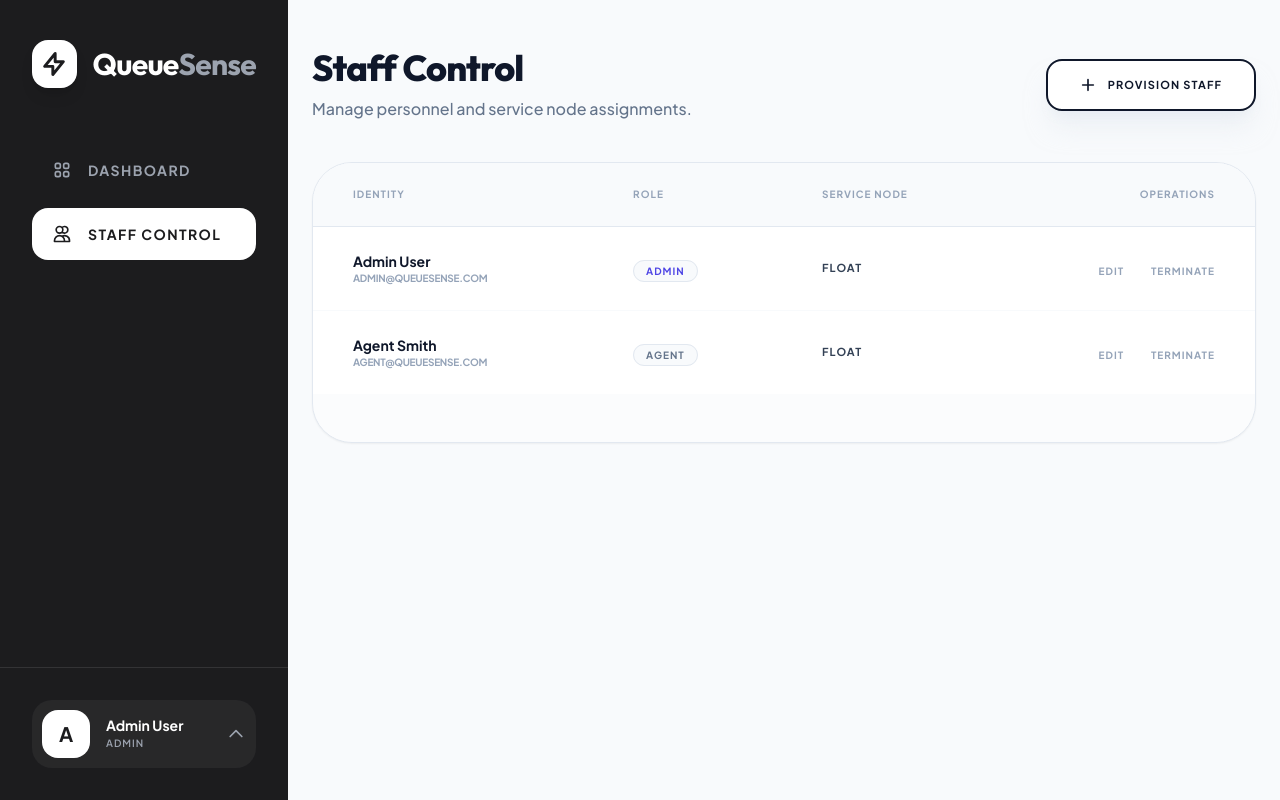
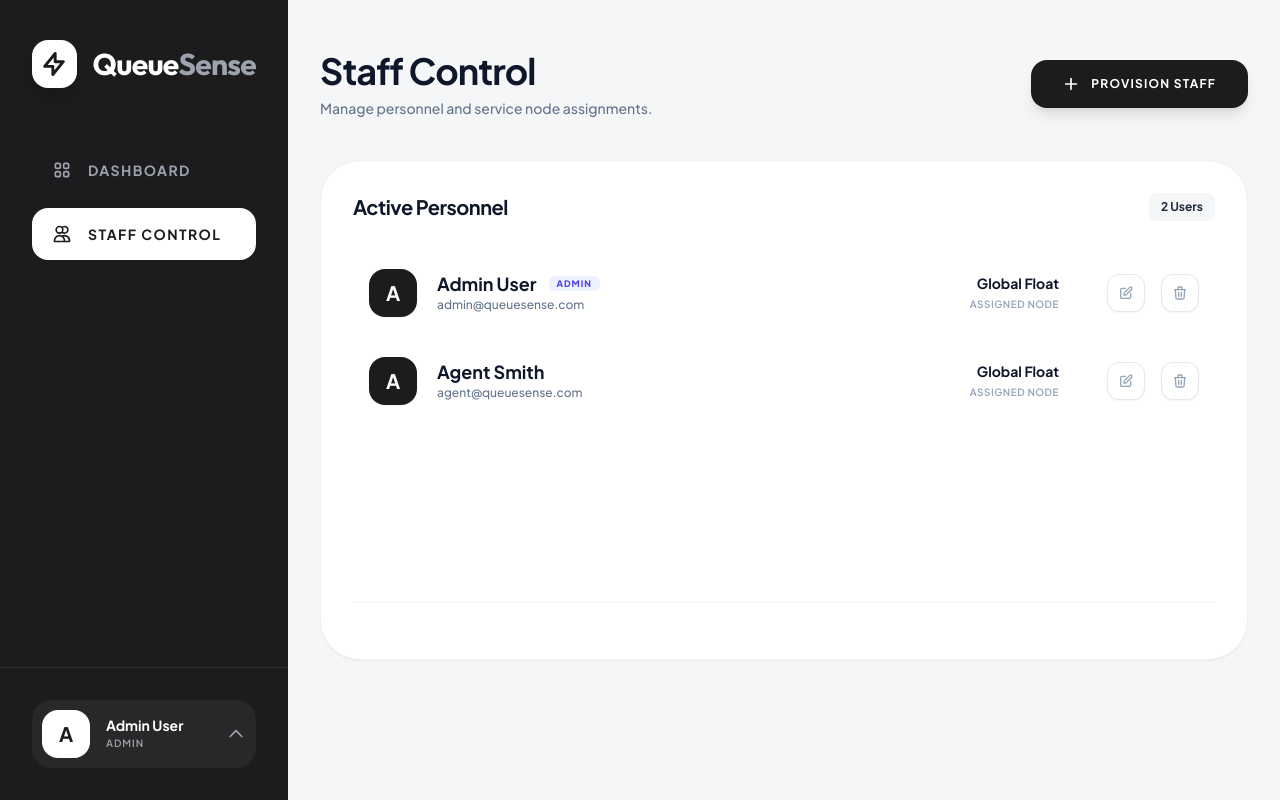
Before and after one commit to HalimaSabri/QueueSense, a Laravel app: page /admin/agents in a window 1280 px wide. Run offline with Laravel 12, Linux system fonts and the light colour scheme; a user stored in the database is signed in; data comes from the database, SQL or seed files in the repository; style sheets or scripts are compiled from the project's sources; some libraries are stand-ins or nearby versions.

Commit message:
the UI now is pretty good

```diff
--- a/resources/views/livewire/admin/manage-agents.blade.php
+++ b/resources/views/livewire/admin/manage-agents.blade.php
@@ -1,62 +1,81 @@
-<div class="py-12 bg-slate-50 min-h-screen font-sans">
-    <div class="max-w-7xl mx-auto px-6 space-y-10">
+<div class="py-12 w-full">
+    <div class="max-w-[85rem] mx-auto px-6 lg:px-8 space-y-10">
 
         <!-- Header -->
         <div class="flex flex-col md:flex-row md:items-center justify-between gap-8">
             <div>
-                <h1 class="text-4xl font-extrabold text-slate-900 tracking-tight font-['Outfit']">Staff Control</h1>
-                <p class="mt-2 text-slate-500 font-medium leading-relaxed">Manage personnel and service node assignments.</p>
+                <h1 class="text-[2.25rem] font-bold text-slate-900 leading-tight tracking-tight">Staff Control</h1>
+                <p class="text-slate-500 text-sm font-medium leading-relaxed mt-1">Manage personnel and service node assignments.</p>
             </div>
 
-            <button wire:click="openModal" class="px-8 py-4 bg-white border-2 border-slate-900 text-slate-900 text-[11px] font-bold uppercase tracking-widest rounded-2xl hover:bg-slate-50 transition-all flex items-center shadow-xl shadow-slate-200/50">
+            <button wire:click="openModal" class="px-8 py-4 bg-[#1c1c1e] text-white text-xs font-bold uppercase tracking-widest rounded-2xl hover:bg-black transition-all flex items-center shadow-lg shadow-black/10">
                 <svg class="w-4 h-4 mr-3" fill="none" stroke="currentColor" viewBox="0 0 24 24"><path stroke-linecap="round" stroke-linejoin="round" stroke-width="2.5" d="M12 4v16m8-8H4"></path></svg>
                 Provision Staff
             </button>
         </div>
 
         @if (session()->has('message'))
-            <div class="bg-white border border-slate-200 text-slate-900 px-6 py-4 rounded-2xl font-bold text-[11px] uppercase tracking-widest shadow-sm">
+            <div class="bg-[#1c1c1e] text-white px-6 py-4 rounded-2xl font-bold text-[11px] uppercase tracking-widest shadow-lg">
                 {{ session('message') }}
             </div>
         @endif
 
-        <!-- Agents Table -->
-        <div class="bg-white rounded-[2.5rem] shadow-sm border border-slate-200 overflow-hidden">
-            <table class="w-full text-left border-collapse">
-                <thead>
-                    <tr class="bg-slate-50 border-b border-slate-200">
-                        <th class="px-10 py-6 text-[10px] font-bold text-slate-400 uppercase tracking-widest">Identity</th>
-                        <th class="px-10 py-6 text-[10px] font-bold text-slate-400 uppercase tracking-widest">Role</th>
-                        <th class="px-10 py-6 text-[10px] font-bold text-slate-400 uppercase tracking-widest">Service Node</th>
-                        <th class="px-10 py-6 text-[10px] font-bold text-slate-400 uppercase tracking-widest text-right">Operations</th>
-                    </tr>
-                </thead>
-                <tbody class="divide-y divide-slate-50">
-                    @foreach($agents as $agent)
-                        <tr class="hover:bg-slate-50/50 transition-colors">
-                            <td class="px-10 py-6">
-                                <div class="text-sm font-bold text-slate-900">{{ $agent->name }}</div>
-                                <div class="text-[10px] text-slate-400 font-bold uppercase tracking-tight">{{ $agent->email }}</div>
-                            </td>
-                            <td class="px-10 py-6">
-                                <span class="px-3 py-1 bg-slate-50 border border-slate-200 rounded-full text-[10px] font-bold uppercase tracking-widest {{ $agent->role === 'admin' ? 'text-indigo-600' : 'text-slate-500' }}">
-                                    {{ $agent->role }}
-                                </span>
-                            </td>
-                            <td class="px-10 py-6">
-                                <div class="text-[11px] font-bold text-slate-700 uppercase tracking-widest">
-                                    {{ $agent->service ? $agent->service->name : 'FLOAT' }}
-                                </div>
-                            </td>
-                            <td class="px-10 py-6 text-right space-x-6">
-                                <button wire:click="edit({{ $agent->id }})" class="text-[10px] font-bold uppercase tracking-widest text-slate-400 hover:text-slate-900 transition-colors">Edit</button>
-                                <button wire:click="delete({{ $agent->id }})" wire:confirm="Terminate session?" class="text-[10px] font-bold uppercase tracking-widest text-slate-400 hover:text-rose-600 transition-colors">Terminate</button>
-                            </td>
-                        </tr>
-                    @endforeach
-                </tbody>
-            </table>
-            <div class="px-10 py-6 bg-slate-50/50">
+        <!-- Agents List (Premium Custom Style) -->
+        <div class="bg-white rounded-[2.5rem] shadow-sm border border-gray-200/60 p-8 flex flex-col min-h-[500px]">
+            <div class="flex items-center justify-between mb-8">
+                <h3 class="text-xl font-bold text-slate-900 tracking-tight">Active Personnel</h3>
+                <span class="text-xs font-bold bg-[#f4f6f8] text-slate-800 px-3 py-1.5 rounded-lg">{{ $agents->total() }} Users</span>
+            </div>
+
+            <div class="flex-1 space-y-2">
+                @forelse($agents as $agent)
+                    <!-- List Item -->
+                    <div class="flex items-center justify-between p-4 rounded-2xl hover:bg-[#f4f6f8] transition-colors group">
+                        <div class="flex items-center space-x-5">
+                            <!-- Avatar Circle -->
+                            <div class="w-12 h-12 rounded-[1rem] bg-[#1c1c1e] text-white flex items-center justify-center font-bold text-xl shadow-sm">
+                                {{ substr($agent->name, 0, 1) }}
+                            </div>
+                            <div>
+                                <p class="font-bold text-slate-900 text-lg leading-tight flex items-center gap-3">
+                                    {{ $agent->name }}
+                                    @if($agent->role === 'admin')
+                                        <span class="px-2 py-0.5 bg-indigo-50 text-indigo-600 rounded-md text-[9px] uppercase tracking-widest font-black">Admin</span>
+                                    @endif
+                                </p>
+                                <p class="text-xs text-slate-500 font-medium mt-0.5">{{ $agent->email }}</p>
+                            </div>
+                        </div>
+
+                        <div class="flex items-center space-x-12">
+                            <!-- Service Node -->
+                            <div class="hidden md:block text-right">
+                                <p class="text-sm font-bold text-slate-900">{{ $agent->service ? $agent->service->name : 'Global Float' }}</p>
+                                <p class="text-[10px] text-slate-400 font-semibold uppercase tracking-wider mt-1">Assigned Node</p>
+                            </div>
+
+                            <!-- Operations -->
+                            <div class="flex items-center space-x-4">
+                                <button wire:click="edit({{ $agent->id }})" class="p-2.5 bg-white border border-gray-200 rounded-xl text-slate-400 hover:text-[#1c1c1e] hover:border-slate-400 transition-all shadow-sm">
+                                    <svg class="w-4 h-4" fill="none" stroke="currentColor" viewBox="0 0 24 24"><path stroke-linecap="round" stroke-linejoin="round" stroke-width="2" d="M11 5H6a2 2 0 00-2 2v11a2 2 0 002 2h11a2 2 0 002-2v-5m-1.414-9.414a2 2 0 112.828 2.828L11.828 15H9v-2.828l8.586-8.586z"></path></svg>
+                                </button>
+                                <button wire:click="delete({{ $agent->id }})" wire:confirm="Terminate session?" class="p-2.5 bg-white border border-gray-200 rounded-xl text-slate-400 hover:text-rose-600 hover:border-rose-200 transition-all shadow-sm">
+                                    <svg class="w-4 h-4" fill="none" stroke="currentColor" viewBox="0 0 24 24"><path stroke-linecap="round" stroke-linejoin="round" stroke-width="2" d="M19 7l-.867 12.142A2 2 0 0116.138 21H7.862a2 2 0 01-1.995-1.858L5 7m5 4v6m4-6v6m1-10V4a1 1 0 00-1-1h-4a1 1 0 00-1 1v3M4 7h16"></path></svg>
+                                </button>
+                            </div>
+                        </div>
+                    </div>
+                @empty
+                    <div class="flex flex-col items-center justify-center h-48 text-slate-400 space-y-4">
+                        <div class="w-16 h-16 rounded-[1.25rem] bg-slate-50 flex items-center justify-center border border-gray-100">
+                            <svg class="w-8 h-8 text-slate-300" fill="none" stroke="currentColor" viewBox="0 0 24 24"><path stroke-linecap="round" stroke-linejoin="round" stroke-width="2" d="M12 4.354a4 4 0 110 5.292M15 21H3v-1a6 6 0 0112 0v1zm0 0h6v-1a6 6 0 00-9-5.197M13 7a4 4 0 11-8 0 4 4 0 018 0z"></path></svg>
+                        </div>
+                        <p class="text-sm font-bold tracking-tight">No personnel records found</p>
+                    </div>
+                @endforelse
+            </div>
+
+            <div class="mt-8 pt-6 border-t border-gray-100">
                 {{ $agents->links() }}
             </div>
         </div>
@@ -64,35 +83,38 @@
 
     <!-- Modal -->
     @if($isModalOpen)
-        <div class="fixed inset-0 z-[60] flex items-center justify-center p-6 bg-slate-900/10 backdrop-blur-[2px]">
-            <div class="bg-white w-full max-w-md rounded-[2.5rem] shadow-2xl border border-slate-200 overflow-hidden">
-                <div class="px-10 py-8 border-b border-slate-100">
-                    <h3 class="text-2xl font-black text-slate-900 font-['Outfit'] tracking-tight">{{ $editingAgentId ? 'Update Identity' : 'Provision Staff' }}</h3>
+        <div class="fixed inset-0 z-[60] flex items-center justify-center p-6 bg-slate-900/20 backdrop-blur-sm">
+            <div class="bg-white w-full max-w-md rounded-[2.5rem] shadow-2xl border border-gray-200/60 overflow-hidden">
+                <div class="px-10 py-8 border-b border-gray-100 flex items-center space-x-4">
+                    <div class="w-10 h-10 rounded-[1rem] bg-[#f4f6f8] flex items-center justify-center">
+                        <svg class="w-5 h-5 text-[#1c1c1e]" fill="none" stroke="currentColor" viewBox="0 0 24 24"><path stroke-linecap="round" stroke-linejoin="round" stroke-width="2" d="M12 4.354a4 4 0 110 5.292M15 21H3v-1a6 6 0 0112 0v1zm0 0h6v-1a6 6 0 00-9-5.197M13 7a4 4 0 11-8 0 4 4 0 018 0z"></path></svg>
+                    </div>
+                    <h3 class="text-2xl font-bold text-slate-900 font-['Outfit'] tracking-tight">{{ $editingAgentId ? 'Update Identity' : 'Provision Staff' }}</h3>
                 </div>
 
-                <form wire:submit="store" class="p-10 space-y-8">
+                <form wire:submit="store" class="p-10 space-y-6">
                     <div>
                         <label class="block text-[10px] uppercase tracking-widest font-bold text-slate-400 mb-2">Display Name</label>
-                        <input wire:model="name" type="text" class="w-full bg-slate-50 border border-slate-200 rounded-2xl px-6 py-4 text-slate-900 focus:border-indigo-600 focus:ring-0 text-sm">
+                        <input wire:model="name" type="text" class="w-full bg-[#f4f6f8] border border-gray-200/60 rounded-2xl px-6 py-4 text-slate-900 focus:border-[#1c1c1e] focus:ring-0 text-sm font-medium">
                     </div>
 
                     <div>
                         <label class="block text-[10px] uppercase tracking-widest font-bold text-slate-400 mb-2">Email Address</label>
-                        <input wire:model="email" type="email" class="w-full bg-slate-50 border border-slate-200 rounded-2xl px-6 py-4 text-slate-900 focus:border-indigo-600 focus:ring-0 text-sm">
+                        <input wire:model="email" type="email" class="w-full bg-[#f4f6f8] border border-gray-200/60 rounded-2xl px-6 py-4 text-slate-900 focus:border-[#1c1c1e] focus:ring-0 text-sm font-medium">
                     </div>
 
                     <div class="grid grid-cols-2 gap-6">
                         <div>
                             <label class="block text-[10px] uppercase tracking-widest font-bold text-slate-400 mb-2">Access Role</label>
-                            <select wire:model="role" class="w-full bg-slate-50 border border-slate-200 rounded-2xl px-6 py-4 text-slate-900 focus:border-indigo-600 focus:ring-0 text-sm">
+                            <select wire:model="role" class="w-full bg-[#f4f6f8] border border-gray-200/60 rounded-2xl px-6 py-4 text-slate-900 focus:border-[#1c1c1e] focus:ring-0 text-sm font-medium appearance-none">
                                 <option value="agent">Agent</option>
                                 <option value="admin">Admin</option>
                             </select>
                         </div>
                         <div>
                             <label class="block text-[10px] uppercase tracking-widest font-bold text-slate-400 mb-2">Node</label>
-                            <select wire:model="service_id" class="w-full bg-slate-50 border border-slate-200 rounded-2xl px-6 py-4 text-slate-900 focus:border-indigo-600 focus:ring-0 text-sm">
-                                <option value="">Global</option>
+                            <select wire:model="service_id" class="w-full bg-[#f4f6f8] border border-gray-200/60 rounded-2xl px-6 py-4 text-slate-900 focus:border-[#1c1c1e] focus:ring-0 text-sm font-medium appearance-none">
+                                <option value="">Global Float</option>
                                 @foreach($services as $service)
                                     <option value="{{ $service->id }}">{{ $service->name }}</option>
                                 @endforeach
@@ -100,9 +122,9 @@
                         </div>
                     </div>
 
-                    <div class="pt-4 flex justify-end space-x-6">
-                        <button type="button" wire:click="closeModal" class="text-[10px] font-bold uppercase tracking-widest text-slate-400 hover:text-slate-900">Cancel</button>
-                        <button type="submit" class="px-8 py-4 bg-white border-2 border-slate-900 text-slate-900 text-[11px] font-bold uppercase tracking-widest rounded-2xl hover:bg-slate-50 transition-all">
+                    <div class="pt-6 flex items-center justify-between">
+                        <button type="button" wire:click="closeModal" class="text-xs font-bold text-slate-400 hover:text-slate-900 transition-colors">Cancel</button>
+                        <button type="submit" class="px-8 py-4 bg-[#1c1c1e] text-white text-[11px] font-bold uppercase tracking-widest rounded-2xl hover:bg-black transition-all shadow-lg shadow-black/10">
                             Save Identity
                         </button>
                     </div>
```
